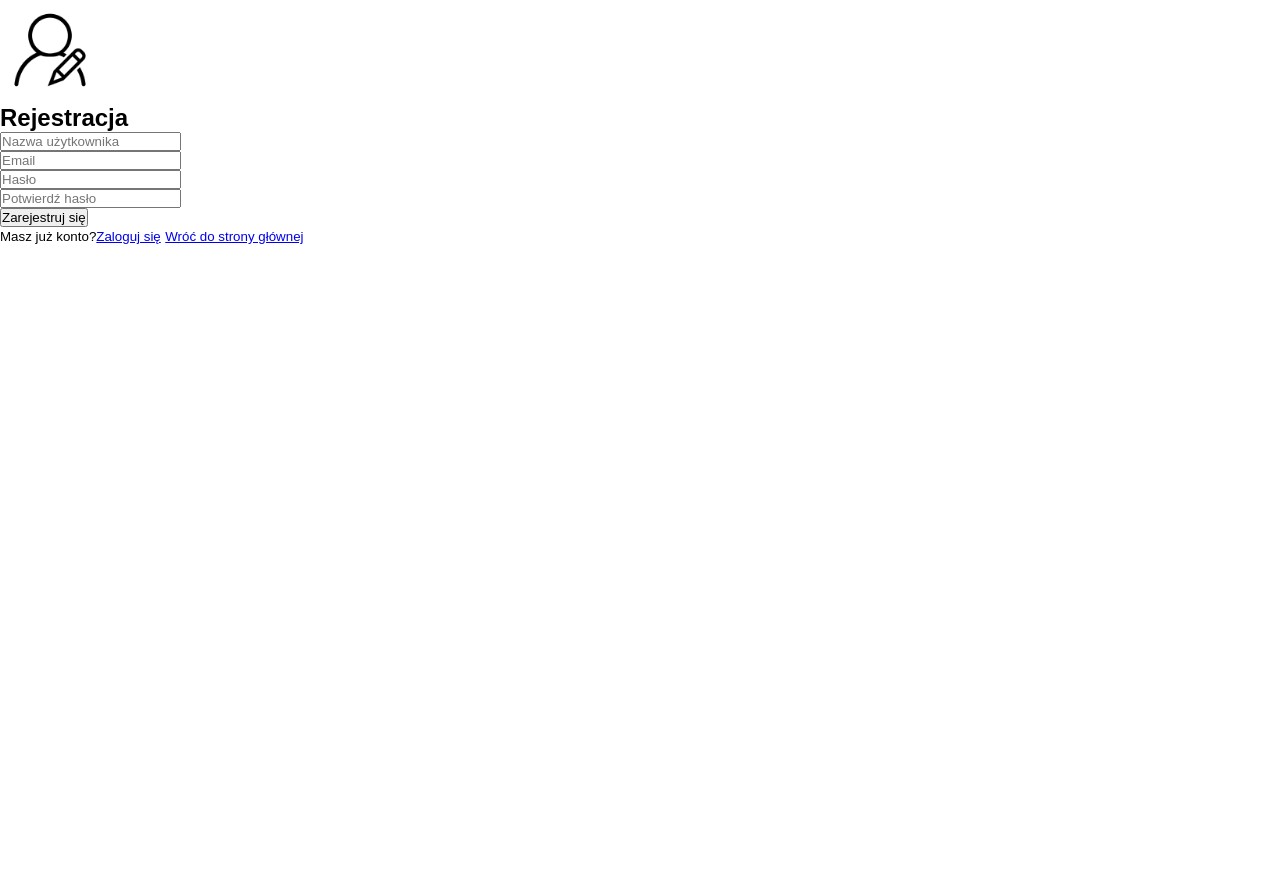
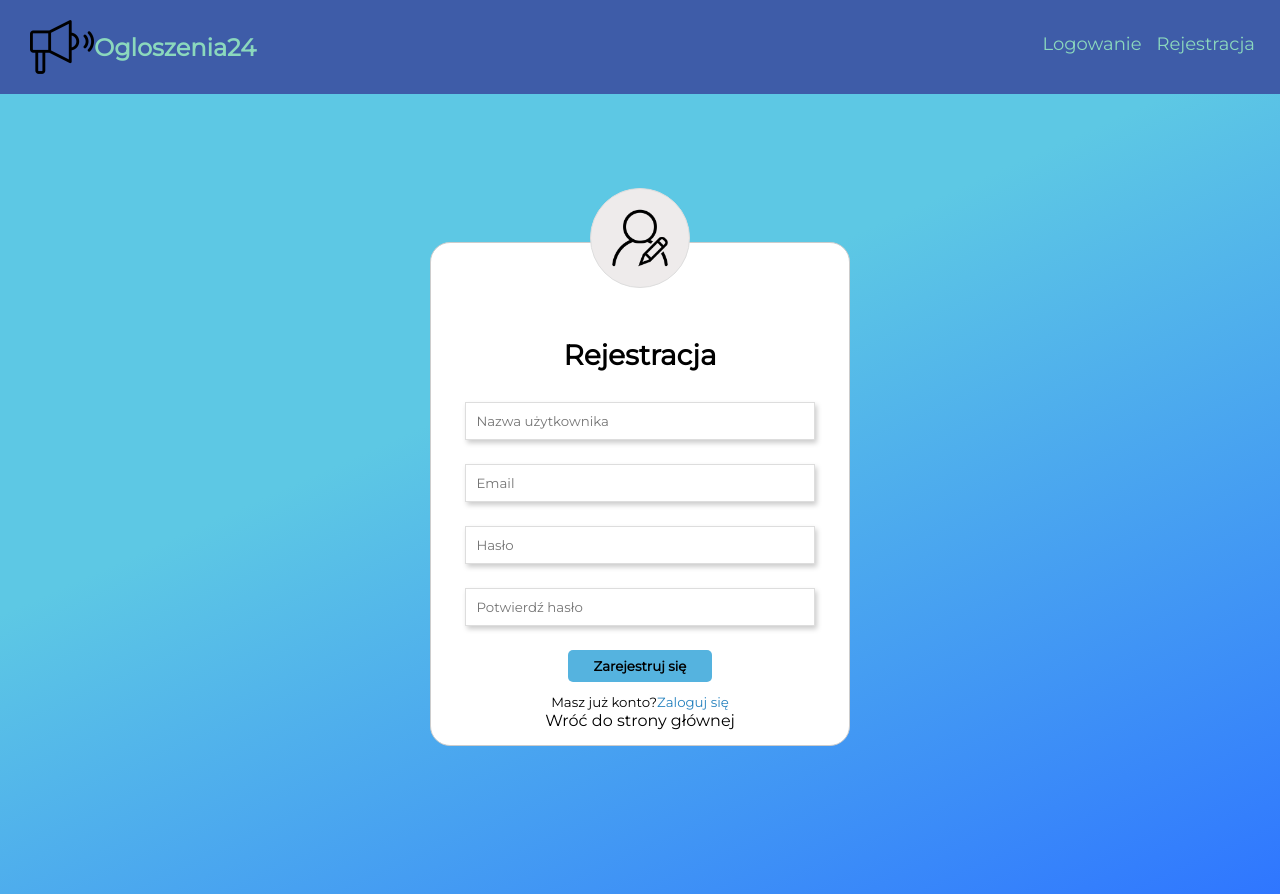
Before and after one commit to chengeling/Ogloszenia24, a Flask app: page /rejestracja in a window 1280 px wide. Before the commit the page ends 244 px from the top, so only its background shows below. Run offline with Flask 2, Linux system fonts and the light colour scheme; some libraries are stand-ins or nearby versions.

Commit message:
Visual changes on register and login page

```diff
--- a/Ogloszenia24/static/home.css
+++ b/Ogloszenia24/static/home.css
@@ -37,7 +37,6 @@
   margin-right: 15px;
   position: relative;
 }
-
 
 .nav__list-item-anchor{
   text-decoration: none;
@@ -134,7 +133,7 @@
   background-color: rgb(57, 105, 209);
 }
 
-/* categories */
+/*----------------- categories -----------------*/
 
 .categories {
   display: grid;
@@ -176,7 +175,7 @@
 }
 
 .newest-ad__list-item{
-  border: 1px solid black;
+  border: 1px solid #ddd;
   padding: 15px;
   box-shadow: 3px 4px 10px #ccc;
   width: 18%;
--- /dev/null
+++ b/Ogloszenia24/static/register-login.css
@@ -0,0 +1,96 @@
+.register-container,
+.login-container {
+    height: 100vh;
+    width: 100%;
+    min-height: 600px;
+    background: rgb(2,0,36);
+    background: linear-gradient(336deg, rgba(2,0,36,1) 0%, rgba(52,127,187,1) 0%, rgba(47,118,255,1) 0%, rgba(93,200,228,1) 62%);
+    display: flex;
+    justify-content: center;
+    align-items: center;
+    padding: 10px;
+}
+
+.register,
+.login {
+    background-color: white;
+    text-align: center;
+    padding: 15px;
+    border-radius: 20px;
+    border: 1px solid #ccc;
+    width: 420px;
+    min-width: 310px;
+}
+
+.register__image,
+.login__image {
+    display: block;
+    margin: 0 auto;
+    position: relative;
+    top: -70px;
+    background-color: rgb(238, 235, 235);
+    border-radius: 50%;
+    padding: 10px;
+    border: 1px solid #ddd;
+}
+
+.register__header,
+.login__header {
+    font-size: 28px;
+    font-weight: bold;
+    margin-top: -20px;
+    margin-bottom: 30px;
+}
+
+.register__form-group,
+.login__form-group{
+    margin-bottom: 24px;
+}
+
+
+.register__form-group-input,
+.login__form-group-input{
+    width: 90%;
+    padding: 10px;
+    border: none;
+    border: 1px solid #ddd;
+    box-shadow: 2px 3px 5px #ccc;
+    transition: 0.3s;
+}
+
+.register__form-group-input:focus,
+.login__form-group-input:focus{
+    border: 1px solid rgb(88, 172, 211);
+    outline: none;
+}
+
+.register__form-submit-btn,
+.login__form-group-submit-btn{
+    width: 37%;
+    height: 32px;
+    border: none;
+    border-radius: 5px;
+    background-color: rgb(85, 179, 223);
+    font-weight: bold;
+    transition: 0.5s;
+    margin-bottom: 10px;
+}
+
+.register__form-submit-btn:hover,
+.login__form-group-submit-btn:hover {
+    background-color: rgb(38, 162, 219);
+    transform: scale(1.1);
+}
+
+.register__form-back-home,
+.login__form-back-home{
+    display: block;
+    text-decoration: none;
+    color: black;
+}
+
+.register__form-login-anchor,
+.login__form-register-anchor{
+    text-decoration: none;
+    color: rgb(36, 129, 190);
+}
--- a/Ogloszenia24/templates/layout-register-login.html
+++ /dev/null
@@ -1,16 +0,0 @@
-<!DOCTYPE html>
-<html lang="en">
-<head>
-  <meta charset="UTF-8">
-  <meta name="viewport" content="width=device-width, initial-scale=1.0">
-  <meta http-equiv="X-UA-Compatible" content="ie=edge">
-  <title>{{ title }}</title>
-  <link rel="stylesheet" type="text/css" href="{{ url_for('static', filename='style.css')}}"/>
-</head>
-<body>
-  <section class="login-page">
-    {% block content %}
-    {% endblock %}
-  </section>
-</body>
-</html>
--- a/Ogloszenia24/templates/layout.html
+++ b/Ogloszenia24/templates/layout.html
@@ -7,6 +7,7 @@
   <link rel="shortcut icon" type="image/x-icon" href="{{ url_for('static', filename='megaphone.png')}}" />
   <link rel="stylesheet" type="text/css" href="{{ url_for('static', filename='style.css')}}"/>
   <link rel="stylesheet" type="text/css" href="{{ url_for('static', filename='home.css')}}"/>
+  <link rel="stylesheet" type="text/css" href="{{ url_for('static', filename='register-login.css')}}"/>
   <link href="https://fonts.googleapis.com/css?family=Montserrat&display=swap" rel="stylesheet">
   <script src="https://cdnjs.cloudflare.com/ajax/libs/font-awesome/5.13.0/js/all.min.js" integrity="sha256-KzZiKy0DWYsnwMF+X1DvQngQ2/FxF7MF3Ff72XcpuPs=" crossorigin="anonymous"></script>
   <title>{{ title }}</title>
--- a/Ogloszenia24/templates/register.html
+++ b/Ogloszenia24/templates/register.html
@@ -1,59 +1,57 @@
-{% extends "layout-register-login.html" %}
+{% extends "layout.html" %}
 {% block content %}
-<div class="register-form">
-  <div class="log-in-pic">
-    <img src="/static/register-icon.png" alt="" height="100px" width="100px">
-  </div>
-  <h2>Rejestracja</h2>
-  <div class="flash-messages">
-  </div>
-  <form action="" method='POST' class='form'>
+<div class="register-container">
+  <div class="register">
+    <img class="register__image" src="/static/register-icon.png" alt="" height="100px" width="100px">
+    <h2 class="register__header">Rejestracja</h2>
+    <form class="register__form"action="" method='POST' class='form'>
       {{ form.hidden_tag() }}
-    <div class="form-group">
-      {{ form.username(class="form-input") }}
+      <div class="register__form-group">
+        {{ form.username(class="register__form-group-input") }}
         {% if form.username.errors %}
-        <div class="errors">
+          <div class="form__errors">
             {% for error in form.username.errors %}
-            <p class="error">{{ error }}</p>
+              <p class="form__error">{{ error }}</p>
             {% endfor %}
           </div>
         {% endif %}
       </div>
-    <div class="form-group">
-      {{ form.email(class="form-input") }}
+      <div class="register__form-group">
+        {{ form.email(class="register__form-group-input") }}
         {% if form.email.errors %}
-        <div class="errors">
+          <div class="form__errors">
             {% for error in form.email.errors %}
-            <p class="error">{{ error }}</p>
+              <p class="form__error">{{ error }}</p>
             {% endfor %}
           </div>
         {% endif %}
       </div>
-    <div class="form-group">
-      {{ form.password(class="form-input") }}
+      <div class="register__form-group">
+        {{ form.password(class="register__form-group-input") }}
         {% if form.password.errors %}
-        <div class="errors">
+          <div class="form__errors">
             {% for error in form.password.errors %}
-            <p class="error">{{ error }}</p>
+              <p class="form__error">{{ error }}</p>
             {% endfor %}
           </div>
         {% endif %}
       </div>
-    <div class="form-group">
-      {{ form.confirm_password(class="form-input") }}
+      <div class="register__form-group">
+        {{ form.confirm_password(class="register__form-group-input") }}
         {% if form.confirm_password.errors %}
-        <div class="errors">
+          <div class="form__errors">
             {% for error in form.password.errors %}
-            <p class="error">{{ error }}</p>
+              <p class="form__error">{{ error }}</p>
             {% endfor %}
           </div>
         {% endif %}
       </div>
-    <div class="submit">
-      {{ form.submit (class='sbt-btn') }}
+      <div class="register__form-submit">
+        {{ form.submit (class='register__form-submit-btn') }}
       </div>
-    <small>Masz już konto?<a href="{{ url_for('login')}}" class="back-home">Zaloguj się</a></small>
-    <a href="{{ url_for('home')}}" class="back-home"><small>Wróć do strony głównej</small></a>
+      <small class="register__form-login">Masz już konto?<a href="{{ url_for('login')}}" class="register__form-login-anchor">Zaloguj się</a></small>
+      <a class="register__form-back-home" href="{{ url_for('home')}}">Wróć do strony głównej</a>
     </form>
   </div>
+</div>
 {% endblock %}
```
Also changed, not shown: Ogloszenia24/templates/login.html (+19 -28 lines). Lines whose indentation alone changed are shown as unchanged.
